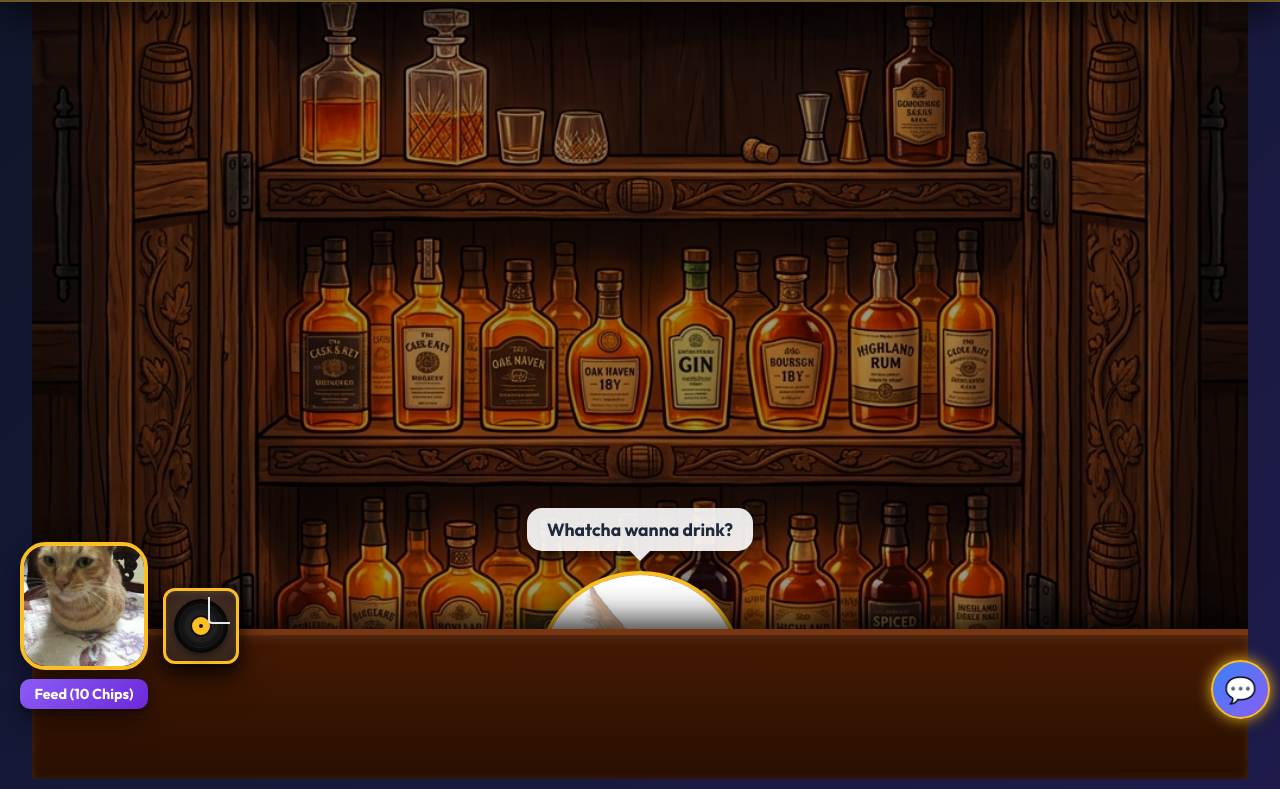
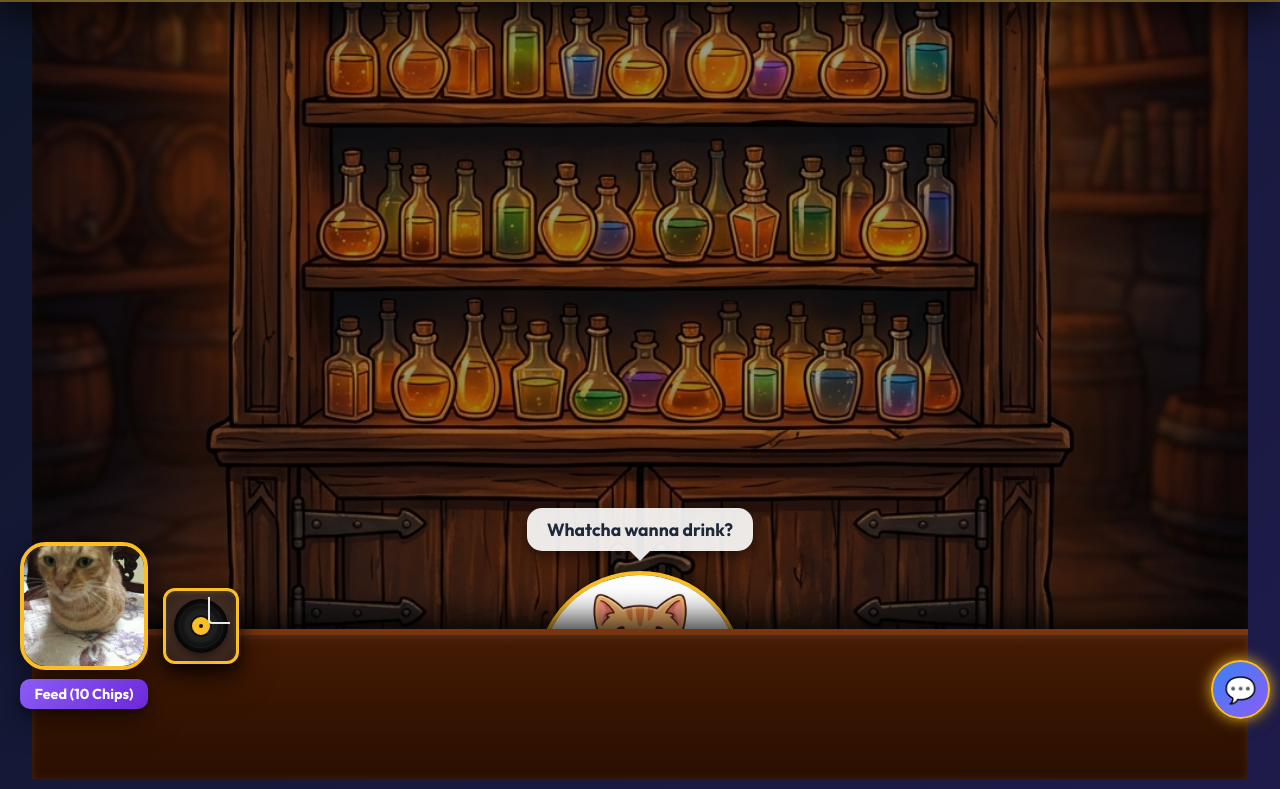
Before and after one commit to cupoftomato/C-Users-ADMIN88-.gemini-antigravity-scratch-dice_game, a website: page index.html in a window 1280 px wide. Both pictures are taken after a click on the link "Skip (Play offline locally)". Shown: the part 71-860 px from the top of the page. Drawn offline with nearby package versions, Linux system fonts and the light colour scheme; no server answers.

Commit message:
Add 2.5D Bar UI Overhaul

```diff
--- a/index.html
+++ b/index.html
@@ -140,7 +140,7 @@
         <div id="view-bar" class="game-view block-view">
             <div class="bar-scene">
                 <!-- Layer 1: Background Wine Cabinet -->
-                <img src="bar_bg_v2.png?v=2" class="bar-layer layer-bg" alt="Wine Cabinet">
+                <img src="bar_bg_final.png?v=1" class="bar-layer layer-bg" alt="Wine Cabinet">
 
                 <!-- Interactive Bottles Overlay -->
                 <!-- We will map 5 bottles. Guessing coordinates based on common shelf layouts -->
@@ -159,7 +159,7 @@
 
                     <div class="bartender-dialogue" id="bartender-speech">Whatcha wanna drink?</div>
                     <div class="bartender-frame">
-                        <img src="cat2.png" alt="Bankeeper" class="bartender-cat" onclick="openBank()">
+                        <img src="bartender_cat.png?v=1" alt="Bartender" class="bartender-cat" onclick="openBank()">
                     </div>
                 </div>
 
```
Also changed, not shown: bar_bg_final.png (added), bartender_cat.png (added).
